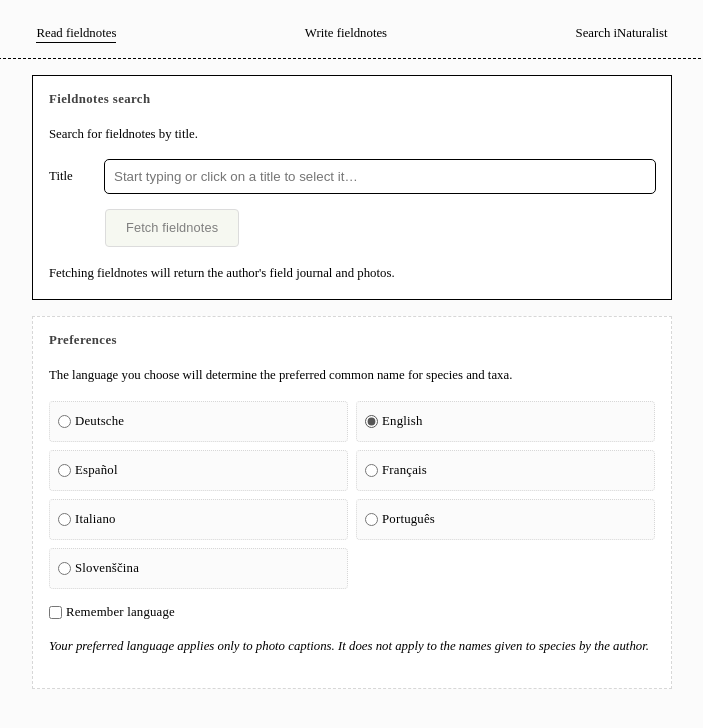
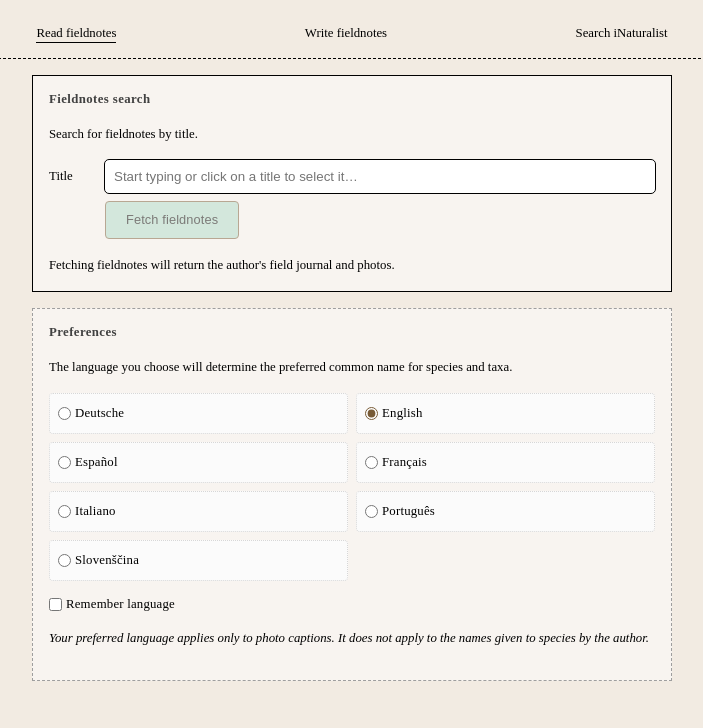
Before and after one commit to danhartley/fieldnotes, a website with bundled scripts: page public/read-fieldnotes.html in a window 1280 px wide. Shown: the whole page, without its empty margins (288-991 px from the left). Built offline with nearby package versions, Linux system fonts and the light colour scheme; some packages are replaced by stand-ins of ours; no server answers; the database is empty.

Commit message:
experimental colour scheme

```diff
--- a/public/read-fieldnotes.html
+++ b/public/read-fieldnotes.html
@@ -31,7 +31,7 @@
             <datalist id="fn-autocomplete-title-data-list"></datalist>
           </div>
           <div id="field-notes-lookup-callback-parent" class="mt2"></div>
-          <div class="centred-block mt2">
+          <div class="centred-block mt">
             <button id="fetch-fieldnotes-btn" class="ml7 mr disabled">Fetch fieldnotes</button>
             <div id="fetching-fieldnotes-notification-text" class="small hidden">Fetching fieldnotes…</div>
           </div>
--- a/public/styles.css
+++ b/public/styles.css
@@ -22,6 +22,9 @@
   --s7: 1.2rem;
   --s8: 1.3rem;
   --s9: 1.4rem;
+  --main: #f2ebe2;
+  --secondary: #f8f4f0;
+  --accent: #785b36;
   --fungi: #e1e1e1;
   --amphibia: #e2deb4;
   --mammalia: #f0c782;
@@ -29,11 +32,12 @@
   --insecta: #e2dce2;
   --aves: #d7e3f1;
   --reptilia: #fee2df;
-  --inactive-bg: #eef2e3;
-  --inactive-bg-light: #f7f9f2;
+  --inactive-bg: #addac7;
+  --inactive-bg-light: #c3e2d3;
   --success-bg-light: #e6edf6;
   --error-bg-light: #feecea;
   --active-bg: #d5e1ba;
+  --active-bg: #84c8ab;
   --save-bg-light: #dff0fe;
   --save-bg: #b8dffb;
   --grid-min-max: 180px;
@@ -48,7 +52,7 @@
 
 body {
   font-family: Elena, "PT Serif", serif;
-  background-color: var(--c1);
+  background-color: var(--main);
   -webkit-font-smoothing: antialiased;
 }
 
@@ -100,7 +104,7 @@
 }
 
 aside menu li button {
-  background-color: var(--inactive-bg-light);
+  background-color: var(--secondary);
 }
 
 h1 {
@@ -161,7 +165,7 @@
 button {
   margin: 0;
   line-height: calc(var(--d)* 2);
-  border: 1px solid var(--c3);
+  border: 1px solid var(--accent);
   border-radius: calc(var(--d) * .5);
   padding: calc(var(--d) * 1.25) calc(var(--d) * 2.5);
   font-size: var(--s3);
@@ -180,7 +184,7 @@
 }
 
 button:focus-visible, button:focus {
-  outline: 1px solid var(--c6);
+  outline: 1px solid var(--accent);
   border: 1px solid transparent !important;
   background-color: var(--active-bg);
 }
@@ -207,7 +211,7 @@
 
 input[type='checkbox'], input[type='radio'] {
   margin: 0 calc(var(--d) * .5) 0 0;
-  accent-color: var(--c5);
+  accent-color: var(--accent);
   cursor: pointer;
 }
 
@@ -349,9 +353,9 @@
 fieldset {
   position: relative;
   margin: 0 0 calc(var(--d) * 2) 0;
-  border: 1px dashed var(--c2);
+  border: 1px dashed var(--c4);
   padding: calc(var(--d) * 6) calc(var(--d) * 2) calc(var(--d) * 2) calc(var(--d) * 2);
-  background-color: var(--c0);
+  background-color: var(--secondary);
 }
 
 fieldset.fieldset-reset {
@@ -414,13 +418,11 @@
   width: calc(var(--d) * 20);
   padding: var(--d);
   text-align: center;
-  background-color: var(--c0);
 }
 
 figure {
   margin: 0 auto var(--d) auto;
   text-align: center;
-  border: 1px solid var(--c2);
   border-radius: calc(var(--d)* .5);
 }
 
@@ -551,7 +553,7 @@
   grid-template-columns: repeat(auto-fit, minmax(200px, auto));
   gap: var(--d);
   margin: 0 auto calc(var(--d)) auto;
-  background-color: var(--c0);
+  /* background-color: var(--c0); */
 }
 
 .inat-preferences-section .grid {
@@ -739,7 +741,7 @@
   font-weight: initial;
   text-transform: uppercase;
   color: var(--c5);
-  background-color: var(--c0);
+  background-color: var(--secondary);
 }
 
 .btn-secondary-bottom {
```
Also changed, not shown: public/write-fieldnotes.html (+1 -1 lines).
